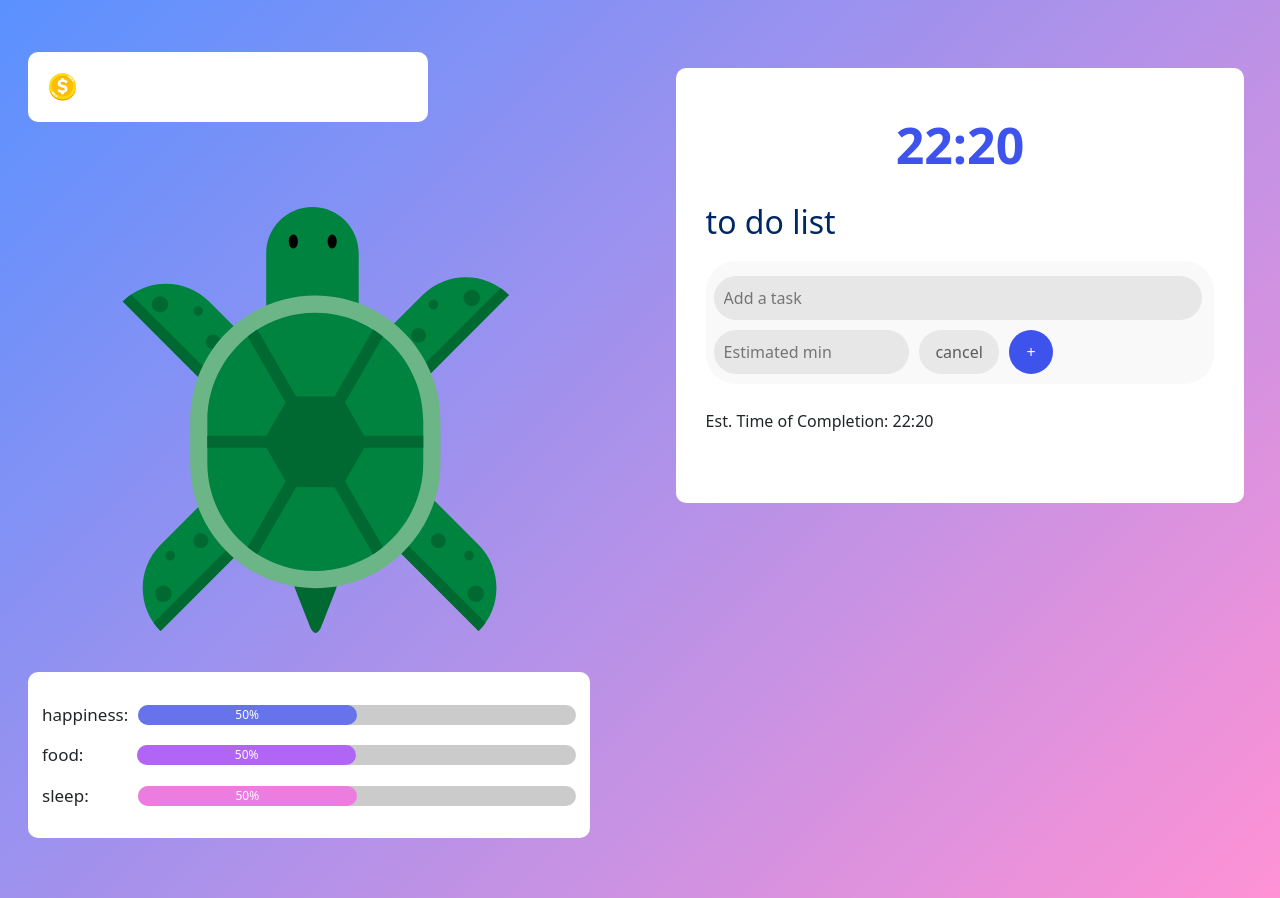
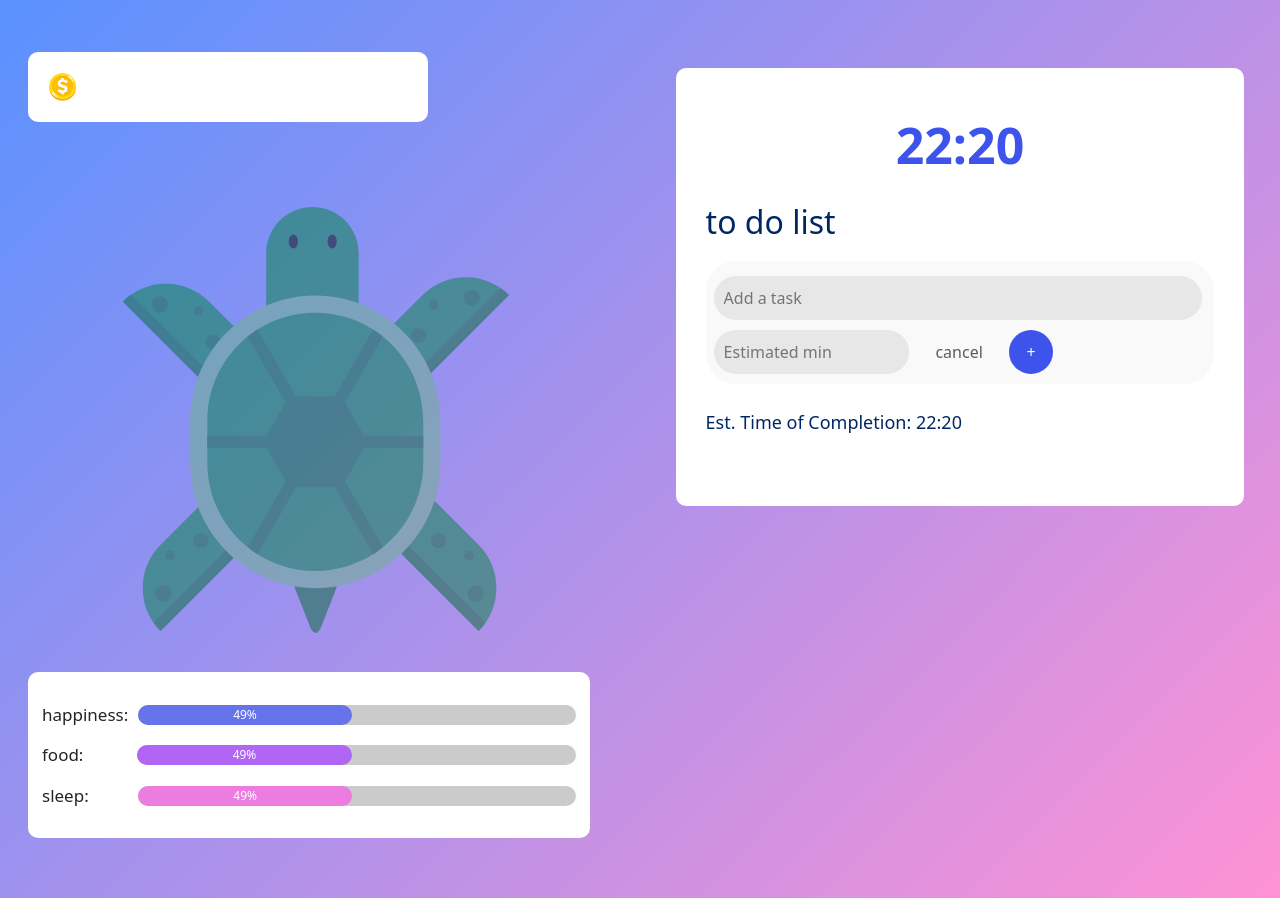
Before and after one commit to brianna-wng/Digital-Productivity-Pal, a plain HTML site: page src/index.html in a window 1280 px wide. Both pictures are taken after a click on the button "new task". Drawn offline with nearby package versions, Linux system fonts and the light colour scheme.

Commit message:
implemented turtle fading and fixed alert

```diff
--- a/src/main.js
+++ b/src/main.js
@@ -44,6 +44,8 @@ function toggleInput(){
         taskInput.style.display = 'block';
         but.style.display = 'none';
     }
+    inputField.value = "";
+    inputTime.value = "";
     console.log(taskInput.style.display);
 }
 function addTask(){
@@ -132,6 +134,7 @@ happApp.addEventListener("click", function(e) {
         }else{
             updateCoins(-min_cost);
             updateWidth(p1, changeWidth1(10));
+            updateOp();
         }
     }else{
         alert("you don't have enough coins!");
@@ -146,6 +149,8 @@ foodApp.addEventListener("click", function(e) {
         }else{
             updateCoins(-1);
             updateWidth(p2, changeWidth2(10));
+            updateOp();
+
         }
     }else{
         alert("you don't have enough coins!");
@@ -160,6 +165,7 @@ sleepApp.addEventListener("click", function(e) {
         }else{
             updateCoins(-1);
             updateWidth(p3, changeWidth3(10));
+            updateOp();
         }
     }else{
         alert("you don't have enough coins!");
@@ -184,6 +190,16 @@ function loseAtt(){
         percent3 -= 1;
         updateWidth(p3, percent3);
     }
+    updateOp();
+}
+
+function updateOp(){
+    op = Math.min(percent1, percent2, percent3);
+    if(op == 0){
+        alert("revive your pet!");
+    }
+    turtle.style.opacity = `${op}%`;
+    console.log(turtle.style.opacity);
 }
 function saveData(){
     localStorage.setItem("tasks", listContainer.innerHTML);
@@ -205,4 +221,4 @@ updateWidth(p3, percent3);
 
 getEstTime();
 setInterval(time, 1000);
-setInterval(loseAtt, 60000);
+setInterval(loseAtt, 5000);
--- a/src/style.css
+++ b/src/style.css
@@ -122,6 +122,15 @@ html, body {
     border-radius: 30px;
     padding: 10px 0px 10px 10px;
     margin-bottom: 25px;
+    animation: fadeIn 0.5s;
+}
+@keyframes fadeIn{
+    from{
+        opacity: 0;
+    }
+    to{
+        opactiy: 1;
+    }
 }
 
 #row-in{
@@ -170,16 +179,18 @@ html, body {
     border: none;
     outline: none;
     padding: auto;
-    background: #e8e8e8;
+    background: #f9f9f9;
     color: #5c5c5c;
     font-size: 16px;
     cursor: pointer;
     border-radius: 30px;
     height: 44px;
     width: 80px;
+    align-items: center;
+}
 
-
-    align-items: center;
+#cancel:hover{
+    background: #f1f1f1;
 }
 #addToDo {
     border: none;
@@ -251,10 +262,18 @@ ul li span:hover{
     background: #dddddd;
 }
 
+#est-time{
+    color: #002765;
+    font-size: 18px;
+    align-content: center;
+    justify-content: center;
+}
+
 #turtle-svg{
     max-width: 80%;
     max-height: 500px;
     padding: 20px 20px 20px 20px;
+    opacity: 1;
 
 
 }
```
